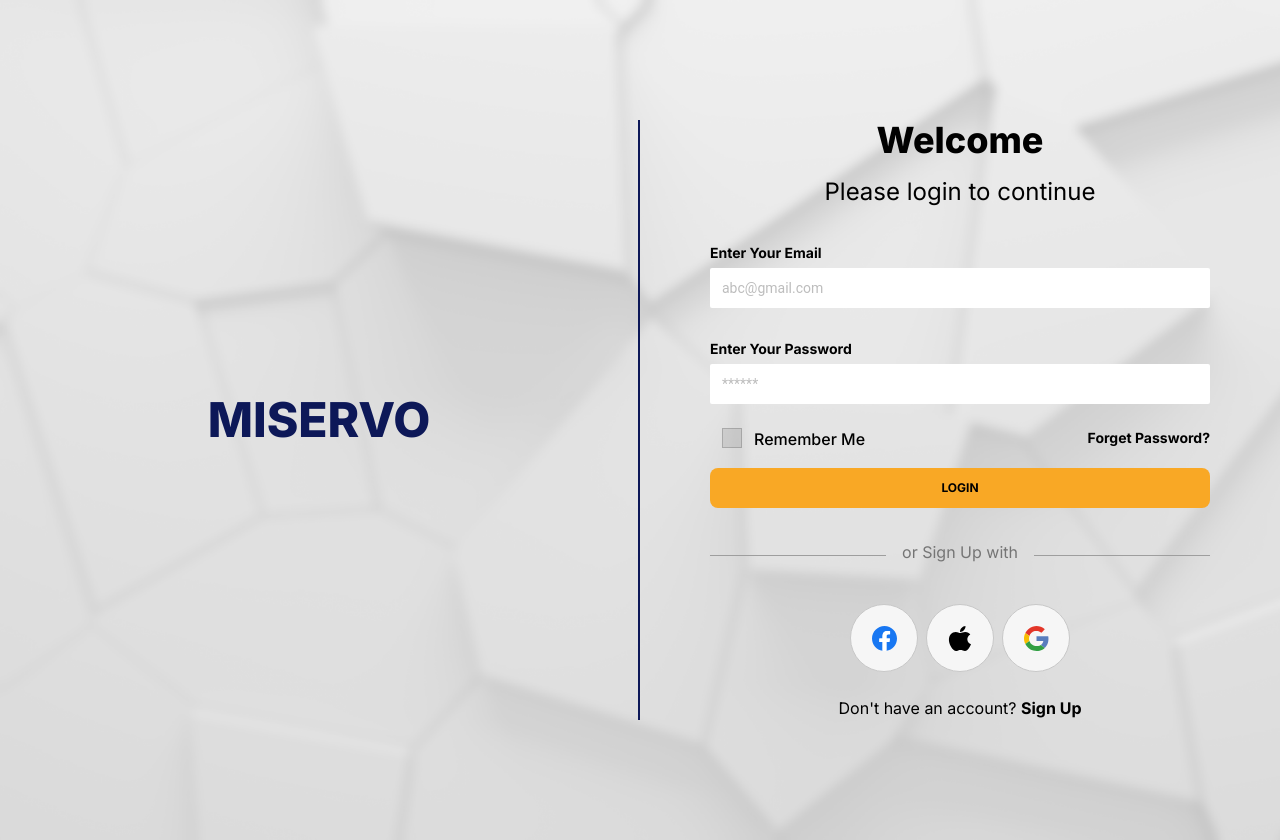
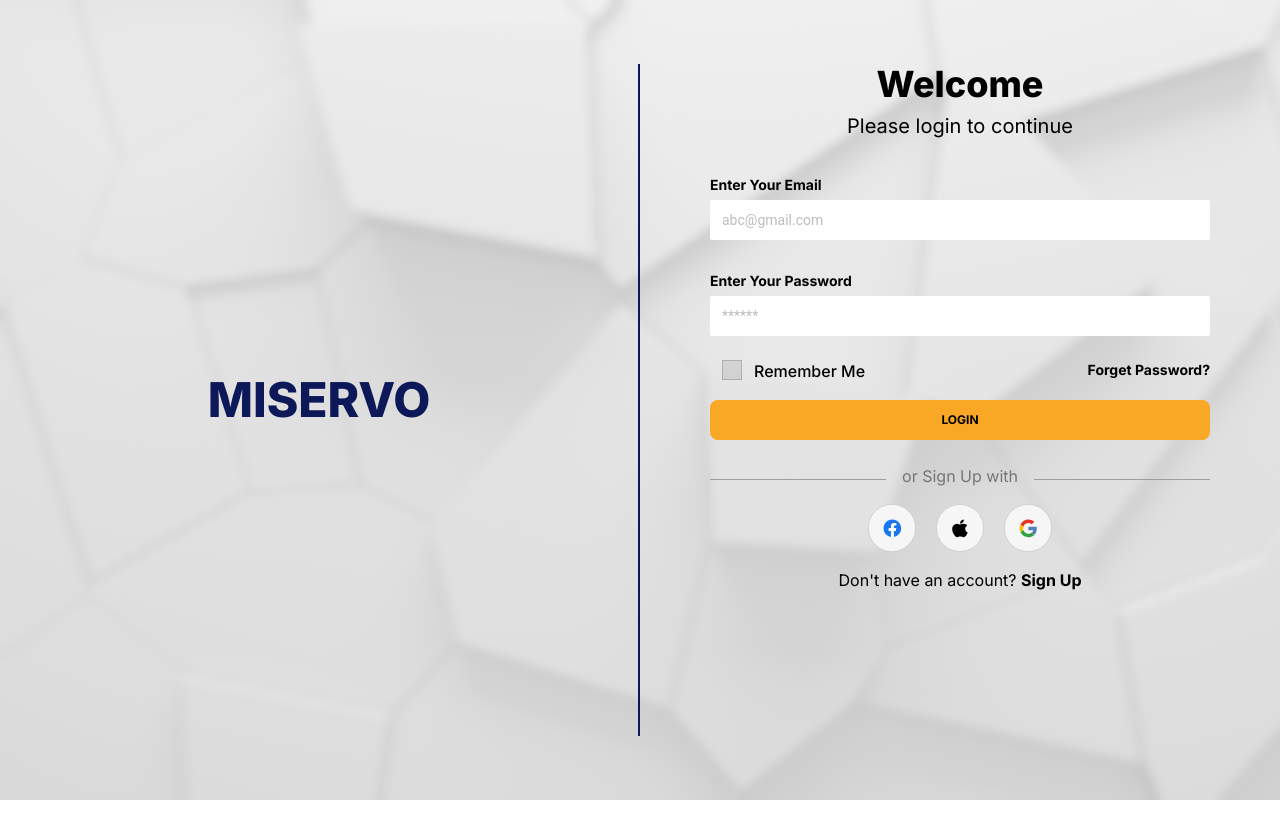
Before and after one commit to Fakhir-Iqbal/miservo-1, a Next.js app: page /Login in a window 1280 px wide. After the commit the page ends 800 px from the top, so only its background shows below. Built offline with nearby package versions, Linux system fonts and the light colour scheme.

Commit message:
Fix Login CSS..

```diff
--- a/src/app/Login/page.jsx
+++ b/src/app/Login/page.jsx
@@ -13,7 +13,7 @@ import axios from 'axios';
 
 const Login = () => {
     return (
-        <section className='grid grid-cols-2 min-h-[100vh] py-[15vh] bg-custom-image'>
+        <section className='grid grid-cols-2 min-h-[100vh] py-[8vh] bg-custom-image'>
             <div className='border-r-2 border-purple-1000 flex justify-center items-center'>
                 <h1 className='text-5xl text-purple-1000 font-extrabold uppercase'>Miservo</h1>
             </div>
@@ -99,8 +99,8 @@ const LoginFormComponent = () => {
     return (
         <div className='flex flex-col items-center gap-2 min-w-[500px]'>
 
-            <h1 className='text-4xl mb-2 font-extrabold'>Welcome</h1>
-            <h2 className='text-2xl mb-2 font-normal'>Please login to continue</h2>
+            <h1 className='text-4xl font-extrabold'>Welcome</h1>
+            <h2 className='text-xl mb-2 font-normal'>Please login to continue</h2>
 
             <div className='w-full mt-4'>
                 <CustomTextField
@@ -133,21 +133,21 @@ const LoginFormComponent = () => {
                 LOGIN
             </Button>
 
-            <div className='w-full flex items-center my-4 mt-6'>
+            <div className='w-full flex items-center mt-4'>
                 <div className='flex-1 border-b h-2 border-gray-500'></div>
                     <span className='text-gray-600 mx-4'>or Sign Up with</span>
                 <div className='flex-1 border-b h-2 border-gray-500'></div>
             </div>
 
-            <div className='flex gap-2 my-4'>
+            <div className='flex my-2'>
                 <div className='cursor-pointer'>
-                    <Image src={facebookIcon} alt='Facebook' className='h-full w-full' />
+                    <Image src={facebookIcon} alt='Facebook' className='h-12' />
                 </div>
                 <div className='cursor-pointer'>
-                    <Image src={appleIcon} alt='Apple' className='h-full w-full' />
+                    <Image src={appleIcon} alt='Apple' className='h-12' />
                 </div>
                 <div className='cursor-pointer'>
-                    <Image src={googleIcon} alt='Google' className='h-full w-full' />
+                    <Image src={googleIcon} alt='Google' className='h-12' />
                 </div>
             </div>
 
```
